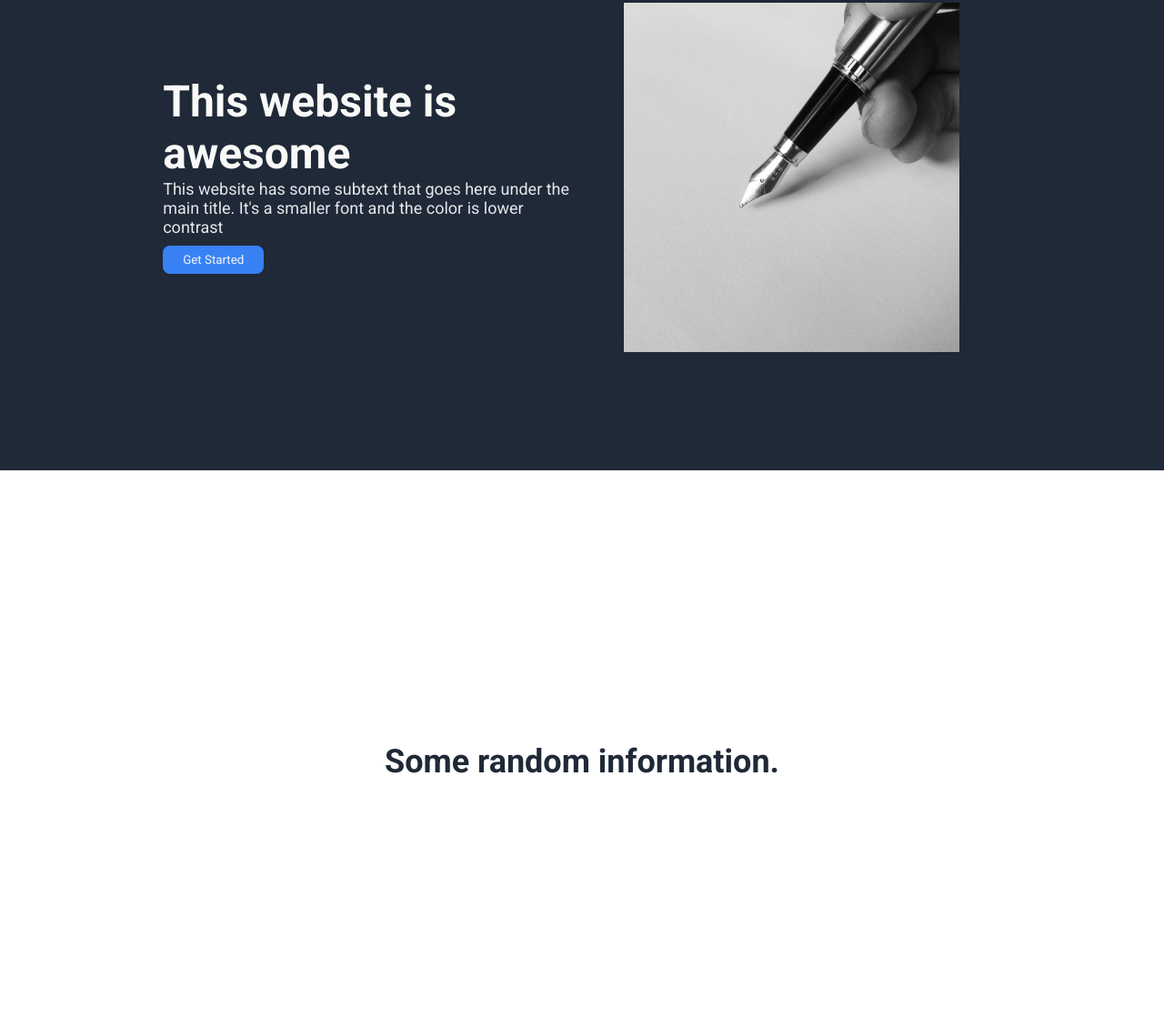
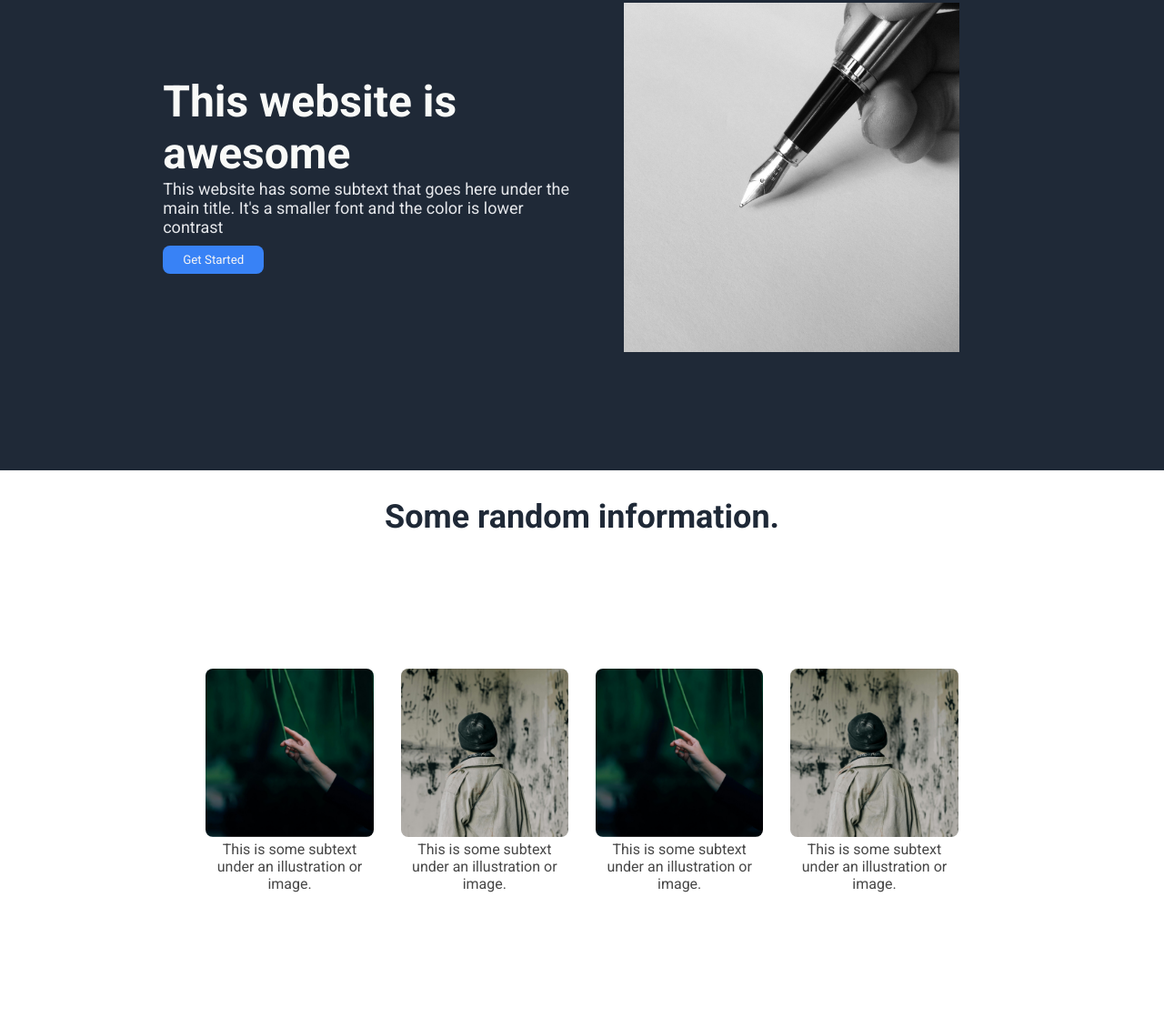
Before and after one commit to Felipe1727/odin-landing-page, a plain HTML site: page index.html in a window 1280 px wide. Shown: the part 203-1333 px from the top of the page at 91% size. Drawn offline with Linux system fonts and the light colour scheme.

Commit message:
finish info section

```diff
--- a/index.html
+++ b/index.html
@@ -32,6 +32,24 @@
 
     <div class="info">
         <div class="infoText">Some random information.</div>
+        <div class="container">
+            <div class="element">
+                <img src="images/info1.png" alt="" width="100%" height="auto">
+                This is some subtext under an illustration or image.
+            </div>
+            <div class="element">
+                <img src="images/info2.png" alt="" width="100%" height="auto">
+                This is some subtext under an illustration or image.
+            </div>
+            <div class="element">
+                <img src="images/info1.png" alt="" width="100%" height="auto">
+                This is some subtext under an illustration or image.
+            </div>
+            <div class="element">
+                <img src="images/info2.png" alt="" width="100%" height="auto">
+                This is some subtext under an illustration or image.
+            </div>
+        </div>
     </div>
 </body>
 </html>
--- a/styles/styles.css
+++ b/styles/styles.css
@@ -85,10 +85,31 @@ a {
     flex-direction: column;
     align-items: center;
     justify-content: center;
+    padding-top: 30px;
+    padding-bottom: 30px;
 }
 
 .infoText {
     font-size: 36px;
     font-weight: 900;
     color: #1f2937;
+    flex:1;
 }
+
+.info .container {
+    flex: 1
+    display: flex;
+    justify-content: center;
+    gap: 30px;
+}
+
+.info .element {
+    font-size: 16px;
+    color: #474747;
+    max-width: 20%;
+    text-align: center;
+}
+
+.info .element img {
+    border-radius: 8px;
+}
```
Also changed, not shown: images/info1.png (added), images/info2.png (added).
